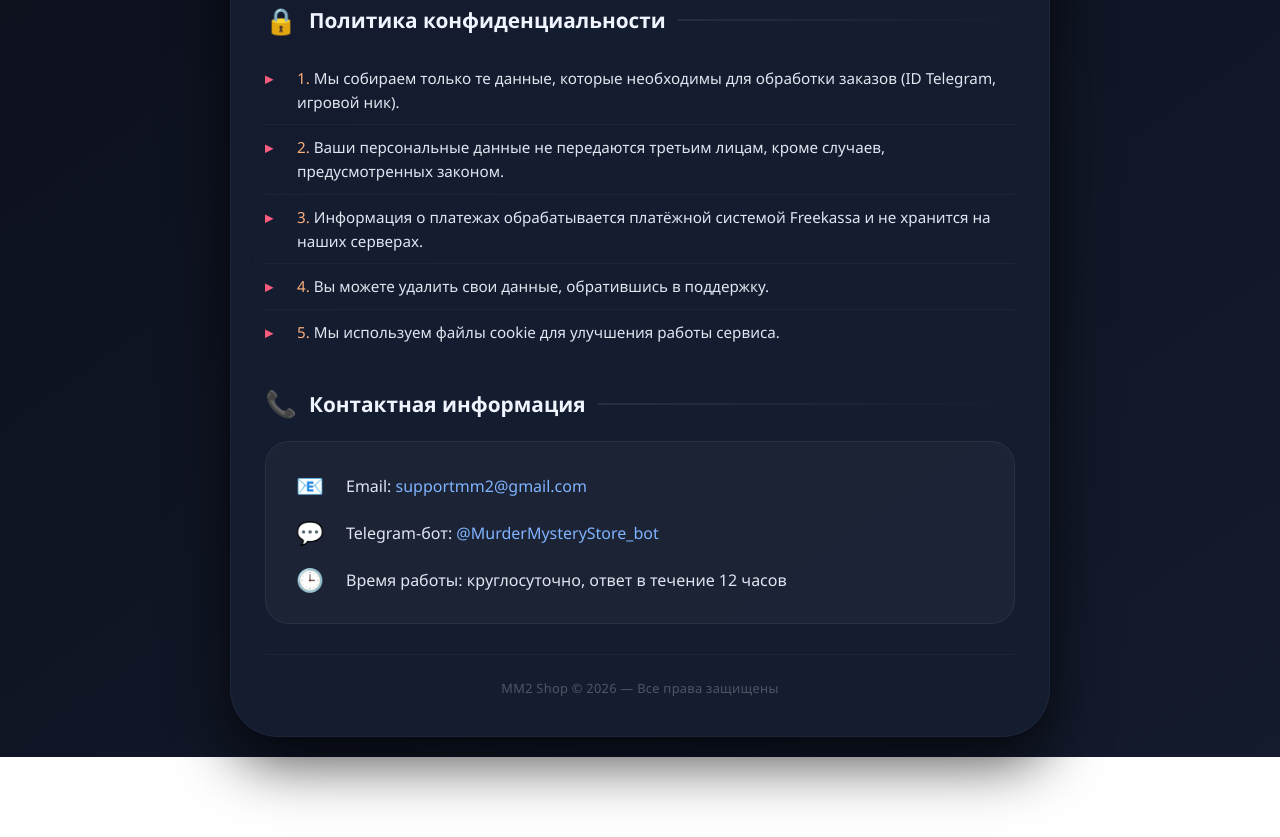
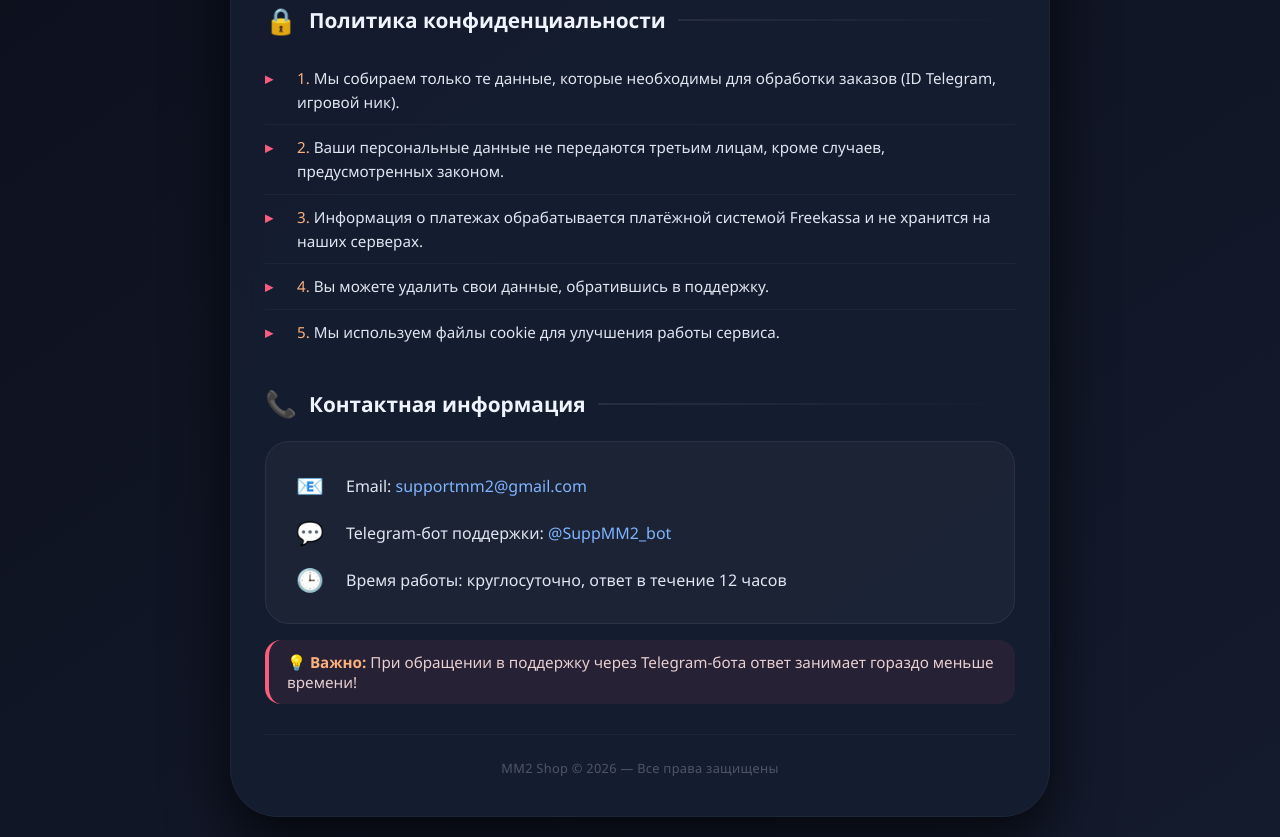
Before and after one commit to kotvovka8-hue/mm2-shop-webapp, a plain HTML site: page about.html in a window 1280 px wide. Shown: the part 542-1379 px from the top of the page. Before the commit the page ends 1299 px from the top, so only its background shows below. Drawn offline with Linux system fonts and the light colour scheme.

Commit message:
Update about.html

```diff
--- a/about.html
+++ b/about.html
@@ -128,6 +128,18 @@
             color: #b0d0ff;
             text-decoration: underline;
         }
+        .support-note {
+            margin-top: 16px;
+            padding: 12px 18px;
+            background: rgba(252, 92, 125, 0.08);
+            border-radius: 16px;
+            border-left: 4px solid #fc5c7d;
+            font-size: 0.95rem;
+            color: #e8d0d0;
+        }
+        .support-note strong {
+            color: #fcb07c;
+        }
         .footer-note {
             margin-top: 30px;
             font-size: 0.8rem;
@@ -218,12 +230,15 @@
                 </div>
                 <div class="contact-item">
                     <span class="emoji">💬</span>
-                    <span>Telegram-бот: <a href="https://t.me/MurderMysteryStore_bot" target="_blank">@MurderMysteryStore_bot</a></span>
+                    <span>Telegram-бот поддержки: <a href="https://t.me/SuppMM2_bot" target="_blank">@SuppMM2_bot</a></span>
                 </div>
                 <div class="contact-item">
                     <span class="emoji">🕒</span>
                     <span>Время работы: круглосуточно, ответ в течение 12 часов</span>
                 </div>
+            </div>
+            <div class="support-note">
+                <strong>💡 Важно:</strong> При обращении в поддержку через Telegram-бота ответ занимает гораздо меньше времени!
             </div>
         </div>
 
```
